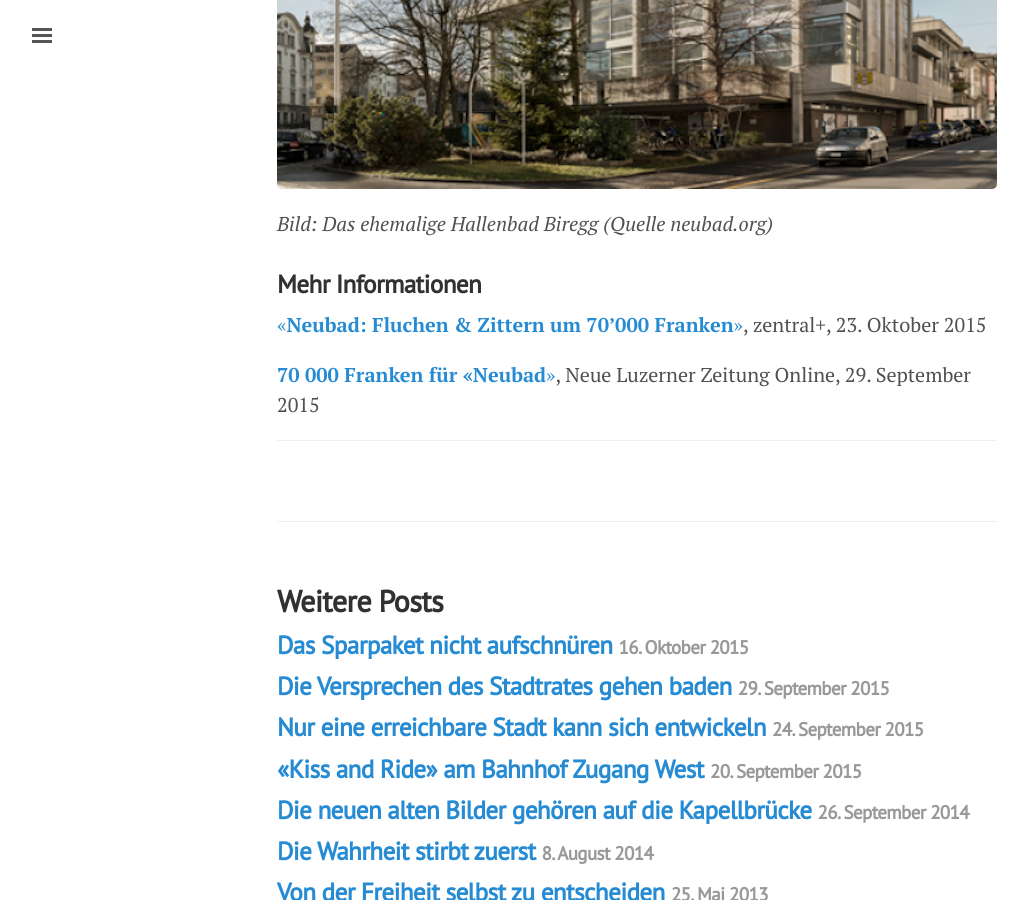
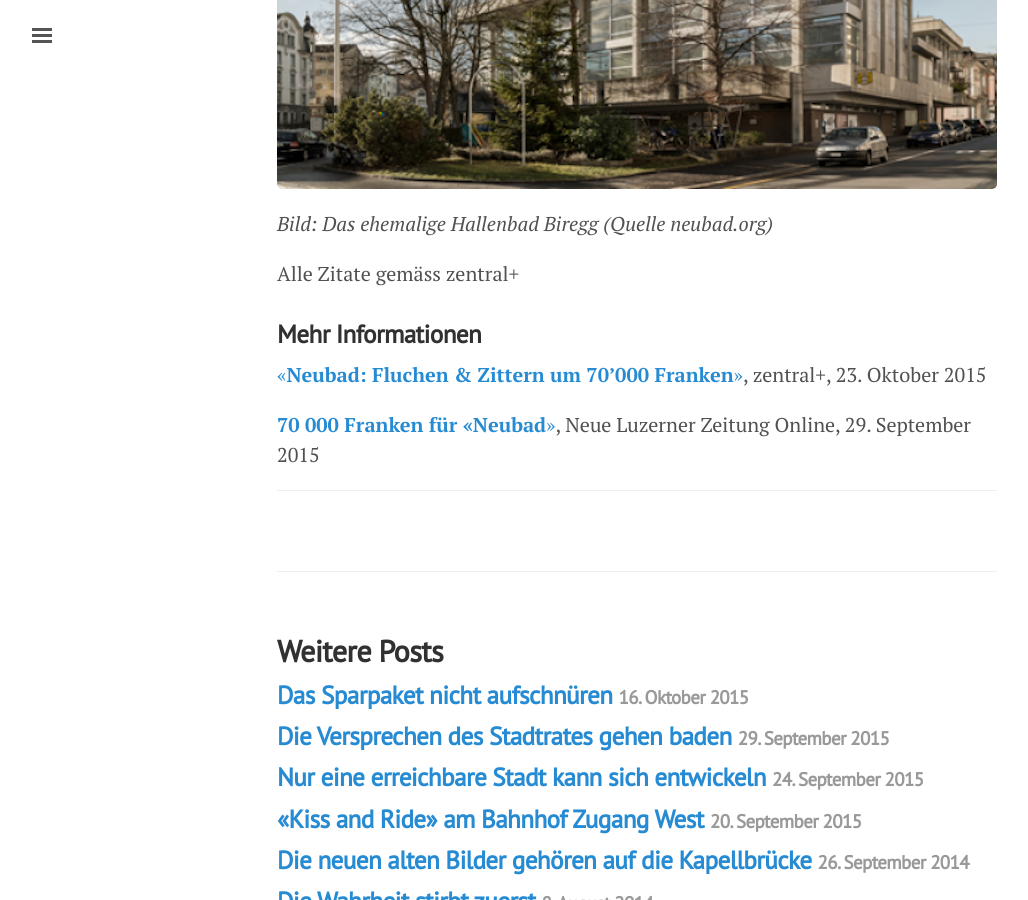
Before and after one commit to freinhard/freinhard.github.io, a Jekyll site: the page built from _posts/2015-10-23-debatte-neubad.md, in a window 1280 px wide and 900 px high, scrolled down 1732 px. Shown: the whole window, without its empty margins (3-1031 px from the left). Built offline with Jekyll 4.4.1, drawn with Linux system fonts in a browser that asks for light colours; comment, search, counter and statistics services are not loaded.

Commit message:
Hinweis zu Zitat

```diff
--- a/_posts/2015-10-23-debatte-neubad.md
+++ b/_posts/2015-10-23-debatte-neubad.md
@@ -25,6 +25,8 @@ Die Reaktion der FDP im Wortlauf: „Die Versprechen des Stadtrates gehen im Neu
 ![Hallenbad]({{ site.url }}/public/assets/neubad-geld.jpg)
 *Bild: Das ehemalige Hallenbad Biregg (Quelle neubad.org)*
 
+Alle Zitate gemäss zentral+
+
 ### Mehr Informationen
 [«**Neubad: Fluchen & Zittern um 70'000 Franken**»](http://www.zentralplus.ch/de/news/politik/4444592/Neubad-Fluchen--Zittern-um-70'000-Franken.htm), zentral+, 23. Oktober 2015
 
```
